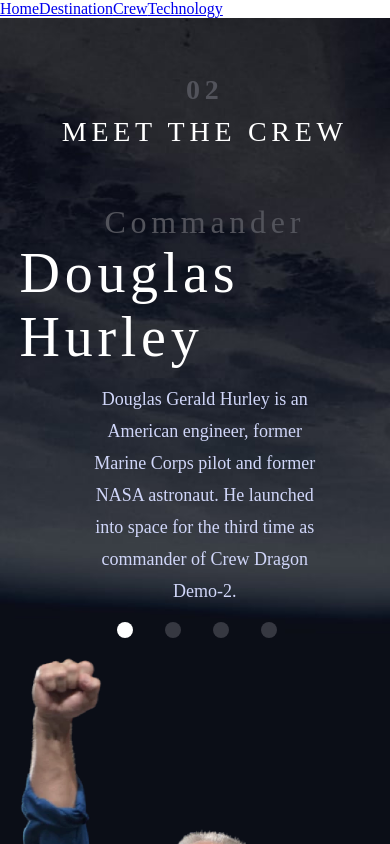
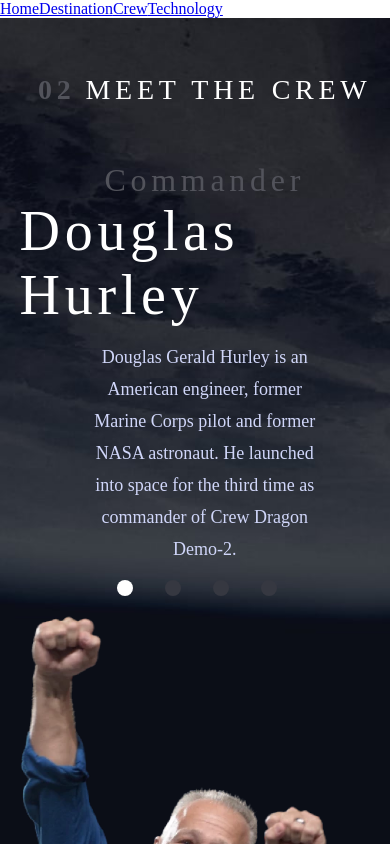
Before and after one commit to areyzabrayan/workshop2-sprint2, a React (Vite) app: page /crew/1 in a window 390 px wide. Shown: the top 844 px of the page. Built offline with nearby package versions, Linux system fonts and the light colour scheme.

Commit message:
version tabletacorreccio 1

```diff
--- a/src/components/pages/crew/crew.scss
+++ b/src/components/pages/crew/crew.scss
@@ -183,8 +183,8 @@
 
             &__titles {
                 display: flex;
-                flex-direction: column;
-                align-items: center;
+                flex-direction: row;
+                justify-content: center;
             }
 
             &__roles {
```
